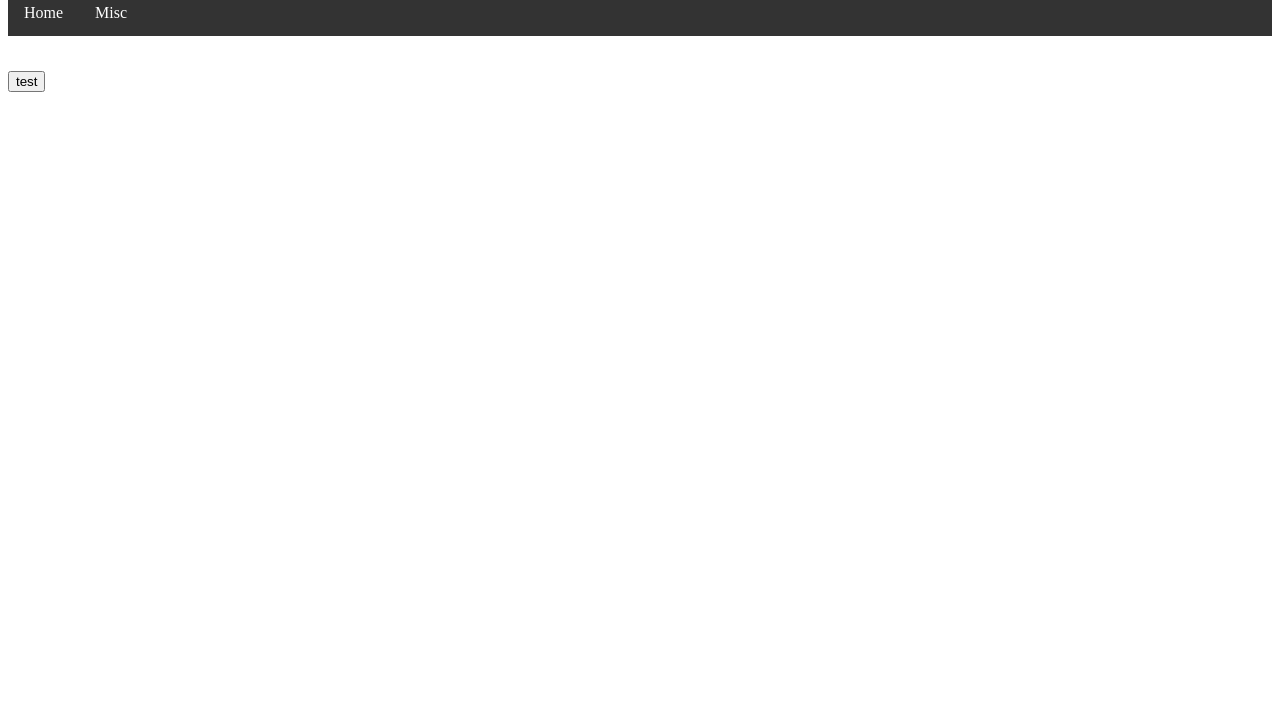
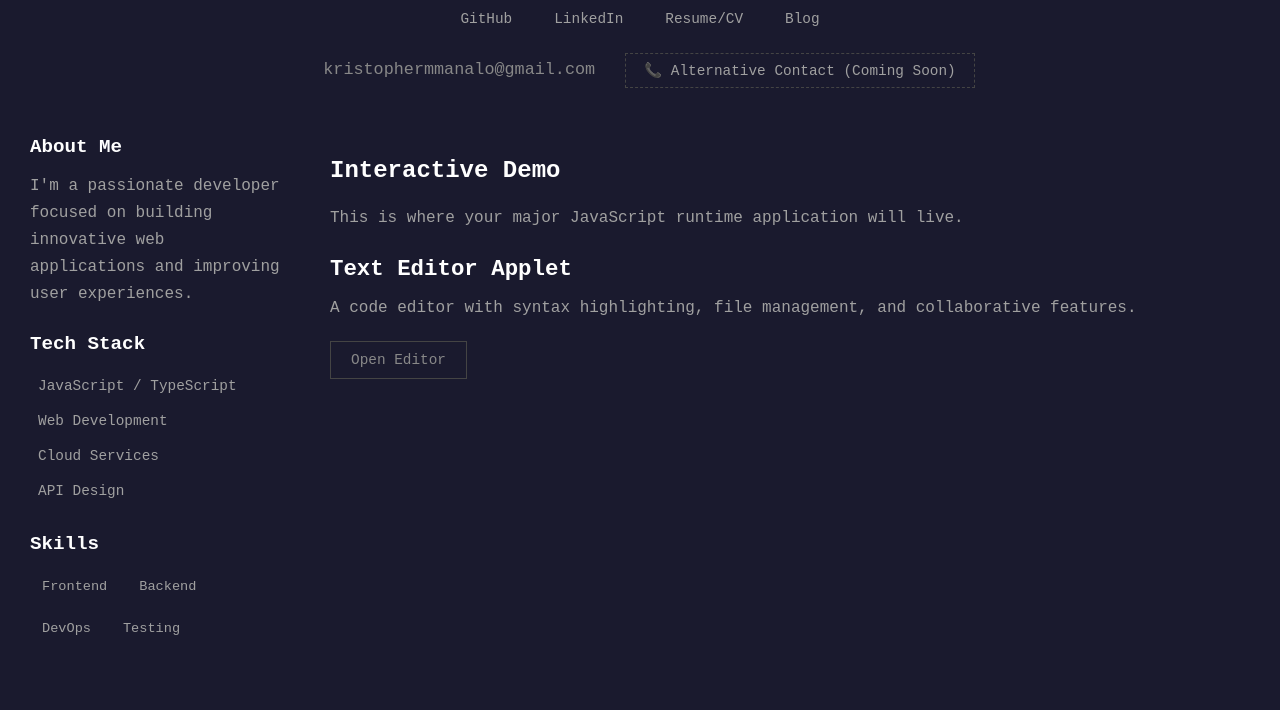
Before and after one commit to KristopherManalo/KristopherManalo.github.io, a plain HTML site: page index.html in a window 1280 px wide. Shown: the part 90-800 px from the top of the page. Drawn offline with Linux system fonts and the light colour scheme.

Commit message:
early redesign change

```diff
--- a/index.html
+++ b/index.html
@@ -1,52 +1,88 @@
 <!DOCTYPE html>
-<html>
+<html lang="en">
 <head>
-  <title>Location</title>
+  <meta charset="UTF-8">
+  <meta name="viewport" content="width=device-width, initial-scale=1.0">
+  <title>Kristopher Manalo - Portfolio</title>
   <link rel="stylesheet" href="styles.css">
-  <script src="components/header.js" defer></script>
-
-
 </head>
 <body>
-  <main-header></main-header>
+  <!-- Header with Name and Contact Links -->
+  <header class="header-section">
+    <div class="name-container">
+      <h1>Kristopher Manalo</h1>
 
-  <button id="fetchBtn">test</button>
-  <p id="result"></p>
+      <div class="contact-links">
+        <a href="https://github.com/KristopherManalo" class="portfolio-link">GitHub</a>
+        <a href="https://www.linkedin.com/in/kristopher-manalo/" class="portfolio-link">LinkedIn</a>
+        <!--<a href="#" class="portfolio-link">Twitter / X</a> -->
+        <a href="resumes/2026-09-14.pdf" class="portfolio-link">Resume/CV</a>
+        <a href="#" class="portfolio-link">Blog</a>
+      </div>
 
-  <script>
-    document.getElementById("fetchBtn").addEventListener("click", () => {
-      const resultParagraph = document.getElementById('result');
-      resultParagraph.innerText = "sending instruction count owo";
+      <div class="contact-list">
+        <a href="mailto:kristophermmanalo@gmail.com" class="contact-email">
+          kristophermmanalo@gmail.com
+        </a>
+        <button id="alternativeContactBtn" disabled class="contact-button alternative">
+          📞 Alternative Contact (Coming Soon)
+        </button>
+      </div>
+    </div>
+  </header>
 
-        const url = "https://27irlz5j37nkz2pnm4j2f52ely0inpth.lambda-url.us-east-2.on.aws/";
+  <!-- Main Content Area -->
+  <div class="main-content">
 
-        const instructionsExecuted = 42;
+    <!-- Left Sidebar - Info & Skills -->
+    <aside class="info-sidebar">
+      <section class="sidebar-section">
+        <h2>About Me</h2>
+        <p>
+          I'm a passionate developer focused on building innovative web applications and improving user experiences.
+        </p>
+      </section>
 
-        fetch(url, {
-          method: 'POST',
-          headers: {
-              'Content-Type': 'application/json'
-          },
-          body: JSON.stringify({
-            instructionsExecuted: instructionsExecuted
-          })
-        })
-        .then(response => {
-          if (!response.ok) {
-              throw new Error('Network did not respond :(');
-          }
-          return response.json();
-        })
-        .then(data => {
-          resultParagraph.innerText =
-              `Added ${instructionsExecuted} instructions! ` +
-              `Global total: ${data.total.toLocaleString()}`;
-        })
-        .catch(error => {
-          console.error("Error:", error);
-          resultParagraph.innerText = "Failed to communicate with backend D:";
-        });
-      });
-  </script>
+      <section class="sidebar-section">
+        <h2>Tech Stack</h2>
+        <ul>
+          <li>JavaScript / TypeScript</li>
+          <li>Web Development</li>
+          <li>Cloud Services</li>
+          <li>API Design</li>
+        </ul>
+      </section>
+
+      <section class="sidebar-section">
+        <h2>Skills</h2>
+        <div class="skills-grid">
+          <span class="skill-tag">Frontend</span>
+          <span class="skill-tag">Backend</span>
+          <span class="skill-tag">DevOps</span>
+          <span class="skill-tag">Testing</span>
+        </div>
+      </section>
+    </aside>
+
+    <!-- Right Side - Major JS Runtime App Space -->
+    <main class="app-space">
+      <h2>Interactive Demo</h2>
+      <p>This is where your major JavaScript runtime application will live.</p>
+
+      <div class="editor-preview">
+        <div class="editor-placeholder">
+          <h3>Text Editor Applet</h3>
+          <p>
+          A code editor with syntax highlighting, file management, and collaborative features.
+          </p>
+          <button id="fetchBtn" class="cta-button">Open Editor</button>
+          <script src="scripts/aws-instructions.js" defer></script>
+        </div>
+      </div>
+
+    </main>
+
+  </div>
+
 </body>
 </html>
--- /dev/null
+++ b/scripts/aws-instructions.js
@@ -0,0 +1,34 @@
+/**
+ * AWS Lambda Instructions API Client
+ * Sends instructions count to an AWS Lambda endpoint and updates the UI with results.
+ */
+
+document.getElementById("fetchBtn").addEventListener("click", async () => {
+  const resultParagraph = document.getElementById('result');
+  resultParagraph.innerText = "sending instruction count owo";
+
+  const url = "https://27irlz5j37nkz2pnm4j2f52ely0inpth.lambda-url.us-east-2.on.aws/";
+  const instructionsExecuted = 42;
+
+  try {
+    const response = await fetch(url, {
+      method: 'POST',
+      headers: {
+        'Content-Type': 'application/json'
+      },
+      body: JSON.stringify({ instructionsExecuted })
+    });
+
+    if (!response.ok) {
+      throw new Error('Network did not respond :(');
+    }
+
+    const data = await response.json();
+    resultParagraph.innerText =
+      `Added ${instructionsExecuted} instructions! ` +
+      `Global total: ${data.total.toLocaleString()}`;
+  } catch (error) {
+    console.error("Error:", error);
+    resultParagraph.innerText = "Failed to communicate with backend D:";
+  }
+});
--- a/styles.css
+++ b/styles.css
@@ -1,81 +1,251 @@
-.name {
-  color: Plum;
-  text-align: center;
+/* ========================================
+   Global Styles - Static & Simple Design
+   ======================================== */
+* {
+  box-sizing: border-box;
 }
 
-.navbar {
-  overflow: hidden;
-  background-color: #333;
+body {
+  font-family: 'Inconsolata', 'Courier New', monospace;
+  color: #e0e0e0;
+  background-color: #1a1a2e;
+  margin: 0;
+  padding: 0;
+  line-height: 1.6;
 }
 
-.navbar a {
-  float: left;
-  font-size: 16px;
-  color: white;
-  text-align: center;
-  padding: 14px 16px;
-  text-decoration: none;
+/* ========================================
+   Header Section - Static Layout
+   ======================================== */
+.header-section {
+  max-width: 1400px;
+  margin: 20px auto 40px auto;
 }
 
-.dropdown {
-  float: left;
-  overflow: hidden;
+.name-container {
+  display: flex;
+  flex-direction: column;
+  align-items: center;
+  gap: 0;
 }
 
-.dropdown .dropbtn {
-  font-size: 16px;
-  border: none;
-  outline: none;
-  color: white;
-  padding: 14px 16px;
-  background-color: inherit;
-  font-family: inherit;
+.header-section h1 {
+  font-size: 2.5rem;
+  margin: 0 0 6px 0;
+  color: #ffffff;
+}
+
+.contact-links {
+  display: flex;
+  justify-content: center;
+  gap: 10px;
+  flex-wrap: wrap;
+  margin-bottom: 4px;
+}
+
+.portfolio-link {
+  color: #a0a0a0;
+  text-decoration: none;
+  padding: 8px 16px;
+  font-size: 0.9rem;
+  transition: none;
+}
+
+.portfolio-link:hover {
+  color: #ffffff;
+}
+
+.contact-section {
   margin: 0;
 }
 
-.navbar a:hover, .dropdown:hover .dropbtn {
-  background-color: red;
+.contact-list {
+  display: flex;
+  justify-content: center;
+  align-items: center;
+  gap: 12px;
+  margin-top: 6px;
 }
 
-.dropdown-content {
-  display: none;
-  position: absolute;
-  background-color: #f9f9f9;
-  min-width: 160px;
-  box-shadow: 0px 8px 16px 0px rgba(0,0,0,0.2);
-  z-index: 1;
+.contact-email {
+  color: #888888;
+  text-decoration: none;
+  padding: 8px 18px;
+  font-size: 1.05rem;
+  white-space: nowrap;
 }
 
-.dropdown-content a {
-  float: none;
-  color: black;
-  padding: 12px 16px;
-  text-decoration: none;
-  display: block;
-  text-align: left;
+.contact-button {
+  background-color: transparent;
+  color: #a0a0a0;
+  border: 1px dashed #444444;
+  padding: 8px 18px;
+  font-size: 0.9rem;
+  cursor: not-allowed;
+  font-family: inherit;
+  white-space: nowrap;
 }
 
-.dropdown-content a:hover {
-  background-color: #ddd;
+/* ========================================
+   Main Content Area - Two Column Layout
+   ======================================== */
+.main-content {
+  display: grid;
+  grid-template-columns: 280px 1fr;
+  gap: 30px;
+  max-width: 1400px;
+  margin: 0 auto;
 }
 
-.dropdown:hover .dropdown-content {
-  display: block;
+/* ========================================
+   Sidebar (Info Section) - Left Side
+   ======================================== */
+.info-sidebar {
+  display: flex;
+  flex-direction: column;
+  gap: 20px;
+  padding-left: 30px;
 }
 
-:root {
-  --header-height: 140px;
+.sidebar-section {
+  background-color: transparent;
+  border: none;
+  padding: 0;
 }
 
-main-header:not(:defined) {
-  display: block;
-  visiblity:hidden;
-  height: var(--header-height);
-  box-sizing: border-box;
+.sidebar-section h2 {
+  font-size: 1.2rem;
+  margin: 0 0 10px 0;
+  color: #ffffff;
 }
 
-header {
-  height: var(--header-height);
-  display: block;
-  box-sizing: border-box;
+.sidebar-section p {
+  color: #a0a0a0;
+  margin: 0;
+  line-height: 1.7;
 }
+
+.sidebar-section ul {
+  list-style: none;
+  padding: 0;
+  margin: 0;
+}
+
+.sidebar-section li {
+  color: #a0a0a0;
+  padding: 6px 8px;
+  border-bottom: none;
+  font-size: 0.9rem;
+}
+
+/* ========================================
+   Skills Grid - Left Side
+   ======================================== */
+.skills-grid {
+  display: flex;
+  flex-wrap: wrap;
+  gap: 8px;
+}
+
+.skill-tag {
+  background-color: transparent;
+  color: #a0a0a0;
+  padding: 6px 12px;
+  font-size: 0.85rem;
+  border: none;
+}
+
+/* ========================================
+   Main App Space (Right Side)
+   ======================================== */
+.app-space {
+  padding: 20px;
+}
+
+.app-space h2 {
+  font-size: 1.5rem;
+  margin: 0 0 10px 0;
+  color: #ffffff;
+}
+
+.app-space p {
+  color: #a0a0a0;
+  margin-bottom: 20px;
+}
+
+.editor-placeholder h3 {
+  font-size: 1.4rem;
+  margin: 0 0 8px 0;
+  color: #ffffff;
+}
+
+.editor-placeholder p {
+  max-width: none;
+  margin: 0 0 20px 0;
+  color: #a0a0a0;
+}
+
+.cta-button {
+  background-color: transparent;
+  color: #888888;
+  border: 1px solid #444444;
+  padding: 10px 20px;
+  font-size: 0.9rem;
+  font-family: inherit;
+  cursor: pointer;
+}
+
+/* ========================================
+   Responsive Design - Simple Layout
+   ======================================== */
+@media (max-width: 900px) {
+  .main-content {
+    grid-template-columns: 1fr;
+  }
+
+  .info-sidebar {
+    margin-bottom: 20px;
+    padding-left: 20px;
+    max-width: calc(100vw - 40px);
+  }
+
+  .header-section h1 {
+    font-size: 2rem;
+  }
+}
+
+@media (max-width: 600px) {
+  .header-section h1 {
+    font-size: 1.75rem;
+  }
+
+  .contact-links {
+    flex-direction: column;
+    align-items: center;
+    width: 100%;
+    gap: 8px;
+  }
+
+  .portfolio-link {
+    text-align: center;
+    width: 100%;
+    max-width: 260px;
+    white-space: normal;
+  }
+
+  .contact-list {
+    flex-wrap: wrap;
+    width: auto;
+    justify-content: center;
+  }
+
+  .contact-email,
+  .contact-button {
+    white-space: normal;
+  }
+
+  .info-sidebar {
+    padding-left: 20px;
+    max-width: calc(100vw - 40px);
+  }
+}
```
Also changed, not shown: 6 other files.
